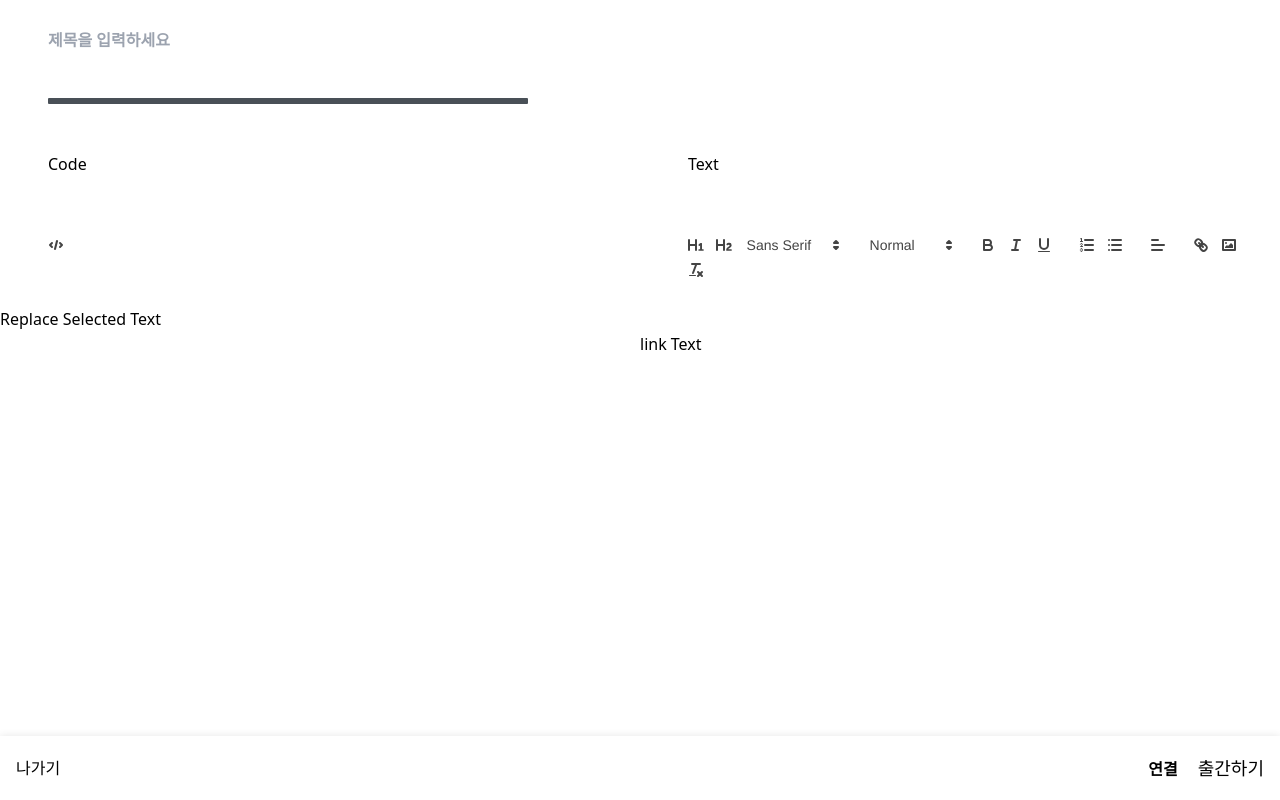
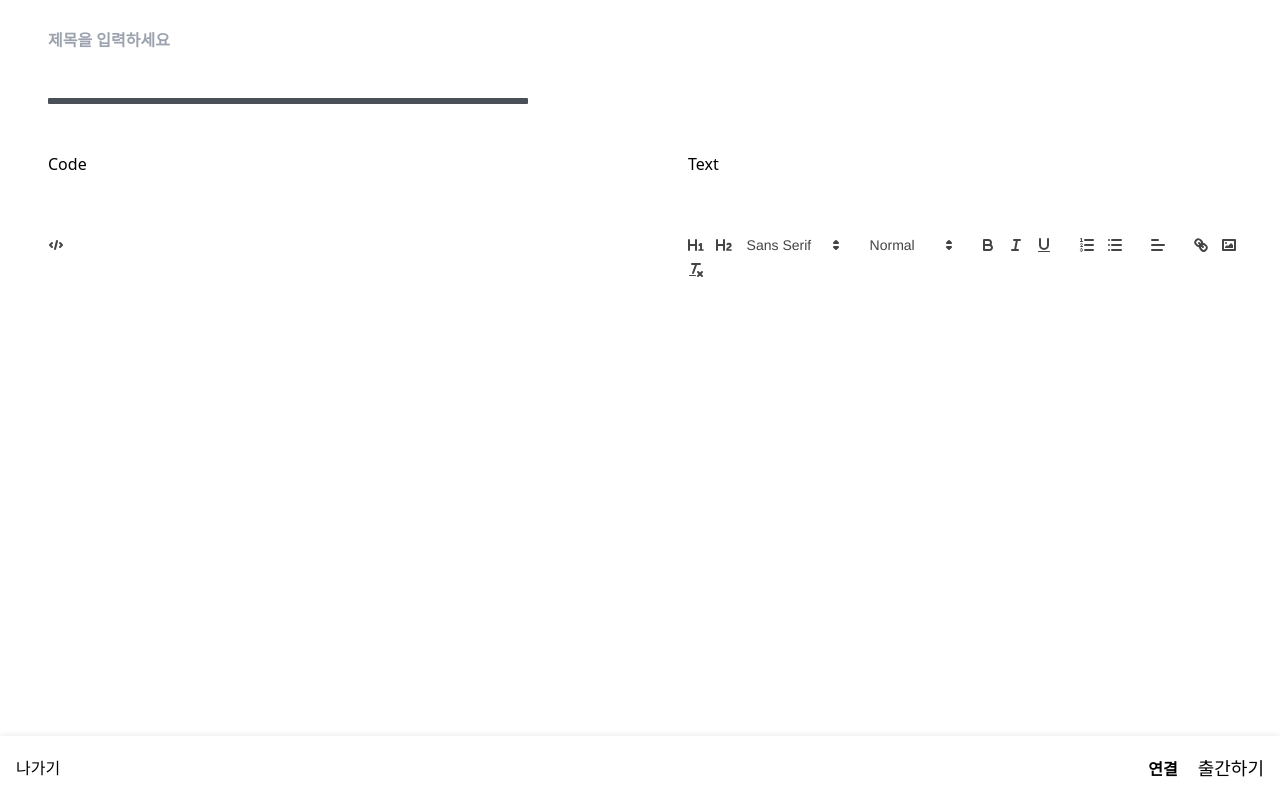
Before and after one commit to gunhee0421/DualVlog, a Next.js app: page / in a window 1280 px wide. Built offline with nearby package versions, Linux system fonts and the light colour scheme.

Commit message:
연결 완료

```diff
--- a/src/app/component/writingview/Text.tsx
+++ b/src/app/component/writingview/Text.tsx
@@ -1,8 +1,6 @@
 import React, { useState, useEffect, useRef } from 'react';
 import dynamic from 'next/dynamic';
 import 'react-quill/dist/quill.snow.css';
-import  getPtageText  from '../link/text/getPtageText';
-import getPtageCode from '../link/code/getPtageCode';
 import { renderToStaticMarkup } from 'react-dom/server';
 
 const ReactQuill = dynamic(() => import('react-quill'), { ssr: false });
@@ -10,12 +8,11 @@ const ReactQuill = dynamic(() => import('react-quill'), { ssr: false });
 interface Editor1Props {
     value: string;
     onChange: (content: string) => void;
-    select: string;
+    select: (lineNumbers: number) => void;
 }
 
 const Text : React.FC<Editor1Props> = ({ value, onChange, select }) => {
-    const [selectText, setSelectText] = useState<string>('');
-    const [renderedText, setRenderedText] = useState<JSX.Element[]>([]);
+    const [lineNumber, setLineNumber] = useState<number>();
     const quill = useRef<any>(null);
     useEffect(() => {
         if (quill.current) {
@@ -45,45 +42,51 @@ const Text : React.FC<Editor1Props> = ({ value, onChange, select }) => {
             }
         }
     }, []);
-    const handleSelectionChange = () => {
+    const handleSelectChange = () => {
+        // if (quill.current) {
+        //     const quillI = (quill.current.querySelector('.ql-container') as any).__quill;
+        //     const selectt = quillI.getSelection();
+
+        //     if (selectt && selectt.length > 0) {
+        //         const selectedText = quillI.getText(selectt.index, selectt.length);
+        //         setSelectText(selectedText);
+        //     } else {
+        //         setSelectText('');
+        //     }
+        // }
         if (quill.current) {
-            const quillInstance = (quill.current.querySelector('.ql-container') as any).__quill;
-            const selection = quillInstance.getSelection();
+            const quillI = (quill.current.querySelector('.ql-container') as any).__quill;
+            const selectt = quillI.getSelection();
 
-            if (selection && selection.length > 0) {
-                const selectedText = quillInstance.getText(selection.index, selection.length);
-                setSelectText(selectedText);
-            } else {
-                setSelectText('');
+            if (selectt && selectt.index !== null) {
+                const sLine = quillI.getLine(selectt.index)[0];
+                const eLine = quillI.getLine(selectt.index+selectt.length - 1)[0];
+
+                const sNode = sLine.domNode;
+                const eNode = eLine.domNode;
+
+                const line = Array.from(sNode.parentNode.children);
+                const sLineIndex = line.indexOf(sNode)+1;
+                // console.log(sLineIndex)
+                // const eLineIndex = line.indexOf(eNode)+1;
+
+                // const selectLineN = [];
+                // for (let i = sLineIndex; i <= eLineIndex; i++) {
+                //     selectLineN.push(i);
+                // }
+
+                setLineNumber(sLineIndex);
+                select(sLineIndex)
             }
         }
     };
 
     const handleClick = () => {
-        if (quill.current) {
-            const quillInstance = (quill.current.querySelector('.ql-container') as any).__quill;
-            const selection = quillInstance.getSelection();
-            if (selection && selection.length > 0) {
-                const selectedText = quillInstance.getText(selection.index, selection.length);
 
-                const wrappedText = `<Like class="custom-tag">${selectedText}</Like>`;
-
-
-                const Content = quillInstance.root.innerHTML;
-
-
-                const bSelection = Content.slice(0, Content.indexOf(selectedText));
-                const aSelection = Content.slice(Content.indexOf(selectedText) + selectedText.length);
-                const newContent = bSelection + wrappedText + aSelection;
-                // console.log(bSelection);
-                console.log(newContent);
-                onChange(newContent);
-            }
-        }
     };
 
     return (
-        <div ref={quill} style={{ height: '85%', marginBottom: '6%' }} onMouseUp={handleSelectionChange}>
+        <div ref={quill} style={{ height: '85%', marginBottom: '6%' }} onMouseUp={handleSelectChange}>
             <ReactQuill
                 value={value}
                 onChange={onChange}
@@ -101,8 +104,6 @@ const Text : React.FC<Editor1Props> = ({ value, onChange, select }) => {
                 }}
                 theme="snow"
             />
-            <button onClick={handleClick}>link Text</button>
-            {value}
         </div>
     );
 };
--- a/src/app/component/writingview/Writing.tsx
+++ b/src/app/component/writingview/Writing.tsx
@@ -1,9 +1,5 @@
-
-import { useDispatch, useSelector } from 'react-redux';
-import { connect } from '@/redux/slice/auth-slice';
-import { RootState } from '@/redux/store';
+import { useDispatch } from 'react-redux';
 import { useState } from 'react';
-import {stat} from "fs";
 import TitleView from "@/app/component/writingview/TitleView";
 import FooterView from "@/app/component/writingview/FooterView";
 import dynamic from 'next/dynamic';
@@ -11,25 +7,74 @@ import Code from "./code";
 import Text from "./Text";
 
 const Writing: React.FC = () => {
-    const code = useSelector((state: RootState) => state.data.code);
-    const text = useSelector((state: RootState) => state.data.text);
-    const list = useSelector((state: RootState) => state.data.list);
     const [title, setTitle] = useState('');
-
-
     const [editorValueCode, setEditorValueCode] = useState<string>('');
     const [editorValueText, setEditorValueText] = useState<string>('');
-    const [selectEditorValueCode, selectSetEditorValueCode] = useState<string>('');
-    const [selectEditorValueText, selectSetEditorValueText] = useState<string>('');
+    const [codeIndex, setCodeIndex] = useState<number | null>(null);
+    const [textIndex, setTextIndex] = useState<number | null>(null);
 
+    const [links, setLinks] = useState<Array<[number, number[]]>>([]);
 
     const dispatch = useDispatch();
-    let dragge = false;
 
     const handleTitleChange = (newTitle: string) => {
         setTitle(newTitle);
     };
 
+
+    const handleLink = () => {
+        if (textIndex !== null && codeIndex !== null) {
+
+
+            const existingLink = links.find(([codeLine]) => codeLine === codeIndex);
+            if (existingLink) {
+
+                existingLink[1].push(textIndex);
+            } else {
+
+                setLinks([...links, [codeIndex, [textIndex]]]);
+            }
+            setCodeIndex(null)
+            setTextIndex(null)
+        }
+        console.log('연결완료',links)
+    };
+    const aAAA = () => {
+        console.log('연결완료')
+    };
+
+    const handleSave = async () => {
+        const postData = {
+            title,
+            content: {
+                text: editorValueText,
+                code: editorValueCode,
+                links,
+            }
+        };
+
+        console.log('Saved data:', postData);
+
+        try {
+            const response = await fetch('/api/savePost', {
+                method: 'POST',
+                headers: {
+                    'Content-Type': 'application/json',
+                },
+                body: JSON.stringify(postData),
+            });
+
+            if (!response.ok) {
+                throw new Error(`Failed to save data: ${response.statusText}`);
+            }
+
+            const result = await response.json();
+            console.log('Post saved successfully:', result);
+
+        } catch (error) {
+            console.error('Error saving post:', error);
+        }
+    };
 
     return (
         <div>
@@ -37,23 +82,26 @@ const Writing: React.FC = () => {
             <div className='row'>
                 <div className='left'>
                     <div className="codewe">Code</div>
-                <Code value={editorValueCode} onChange={setEditorValueCode} select={selectEditorValueCode}></Code>
-                {selectEditorValueCode}
+                    <Code
+                        value={editorValueCode}
+                        onChange={setEditorValueCode}
+                        select={setCodeIndex}
+                    />
+                    {codeIndex}
                 </div>
                 <div className='right'>
                     <div className="codewe">Text</div>
-                <Text value={editorValueText} onChange={setEditorValueText} select={selectEditorValueText}></Text>
-
+                    <Text
+                        value={editorValueText}
+                        onChange={setEditorValueText}
+                        select={setTextIndex}
+                    />
+                    {textIndex}
                 </div>
 
             </div>
-           <FooterView onQuit={function (): void {
-                throw new Error('Function not implemented.');
-            } } onSave={function (): void {
-                throw new Error('Function not implemented.');
-            } }></FooterView>
+            <FooterView onQuit={() => { console.log("dksss") }} onSave={handleSave} onLink={handleLink}/>
         </div>
-
     );
 };
 
--- a/src/app/component/writingview/code.tsx
+++ b/src/app/component/writingview/code.tsx
@@ -2,21 +2,19 @@ import React, { useState, useEffect, useRef } from 'react';
 import dynamic from 'next/dynamic';
 import 'react-quill/dist/quill.snow.css';
 
+const ReactQuill = dynamic(() => import('react-quill'), { ssr: false });
 
-const ReactQuill = dynamic(() => import('react-quill'), { ssr: false });
 
 interface Editor1Props {
     value: string;
     onChange: (content: string) => void;
-    select: string;
+    select: (lineNumbers: number) => void;
 }
 
-
-const Code : React.FC<Editor1Props> = ({ value, onChange, select }) => {
+const Code: React.FC<Editor1Props> = ({ value, onChange, select }) => {
     const quill = useRef<any>(null);
     const [selectText, setSelectText] = useState<string>('');
-    select = selectText
-
+    const [lineNumber, setLineNumber] = useState<number[]>([]);
     useEffect(() => {
         if (quill.current) {
             const qlToolbar = quill.current.querySelector('.ql-toolbar') as HTMLElement;
@@ -45,31 +43,52 @@ const Code : React.FC<Editor1Props> = ({ value, onChange, select }) => {
             }
         }
     }, []);
+
     const handleSelectionChange = () => {
+        // if (quill.current) {
+        //     const quillInstance = (quill.current.querySelector('.ql-container') as any).__quill;
+        //     const selection = quillInstance.getSelection();
+
+        //     if (selection && selection.length > 0) {
+        //         const selectedText = quillInstance.getText(selection.index, selection.length);
+        //         setSelectText(selectedText);
+        //     } else {
+        //         setSelectText('');
+        //     }
+        // }
         if (quill.current) {
             const quillInstance = (quill.current.querySelector('.ql-container') as any).__quill;
             const selection = quillInstance.getSelection();
 
-            if (selection && selection.length > 0) {
-                const selectedText = quillInstance.getText(selection.index, selection.length);
-                setSelectText(selectedText);
-            } else {
-                setSelectText('');
+            if (selection && selection.index !== null) {
+                const format = quillInstance.getFormat(selection.index);
+                if (format['code-block']) {
+                    const fullText = quillInstance.getText();
+
+                    const selectedIndex = selection.index;
+                    const eLine = selection.index+selection.length - 1
+
+                    const selectedLineIndex = fullText.slice(0, selectedIndex).split('\n').length;
+                    // const eLineIndex = fullText.slice(0, eLine).split('\n').length;
+                    // const selectLineN = [];
+                    // for (let i = selectedLineIndex; i <= eLineIndex; i++) {
+                    //     selectLineN.push(i);
+                    // }
+                    setLineNumber(selectedLineIndex);
+                    select(selectedLineIndex)
+                } else {
+                    console.error("선택한 텍스트가 코드 블록 내에 없습니다.");
+                }
             }
         }
     };
 
-    const replaceSelectedText = (newText: string) => {
-        if (quill.current) {
-            const quillInstance = (quill.current.querySelector('.ql-container') as any).__quill;
-            const selection = quillInstance.getSelection();
+    const handClick = () => {
 
-            if (selection && selection.length > 0) {
-                quillInstance.deleteText(selection.index, selection.length);
-                quillInstance.insertText(selection.index, newText);
-            }
-        }
     };
+
+
+
 
     return (
         <div ref={quill} style={{ height: '85%', marginBottom: '6%' }} onMouseUp={handleSelectionChange}>
@@ -85,8 +104,8 @@ const Code : React.FC<Editor1Props> = ({ value, onChange, select }) => {
                 formats={['code-block']}
                 theme="snow"
             />
-            <button onClick={() => replaceSelectedText('New replaced text')}>Replace Selected Text</button>
         </div>
     );
 };
+
 export default Code;
```
Also changed, not shown: src/app/component/link/code/getLinkCode.tsx (deleted, +0 -24 lines), src/app/component/link/code/getPtageCode.tsx (deleted, +0 -10 lines), src/app/component/link/text/getLinkText.tsx (deleted, +0 -24 lines), src/app/component/link/text/getPtageText.tsx (deleted, +0 -16 lines), src/app/component/writingview/FooterView.tsx (+6 -8 lines). Lines whose indentation alone changed are shown as unchanged.
